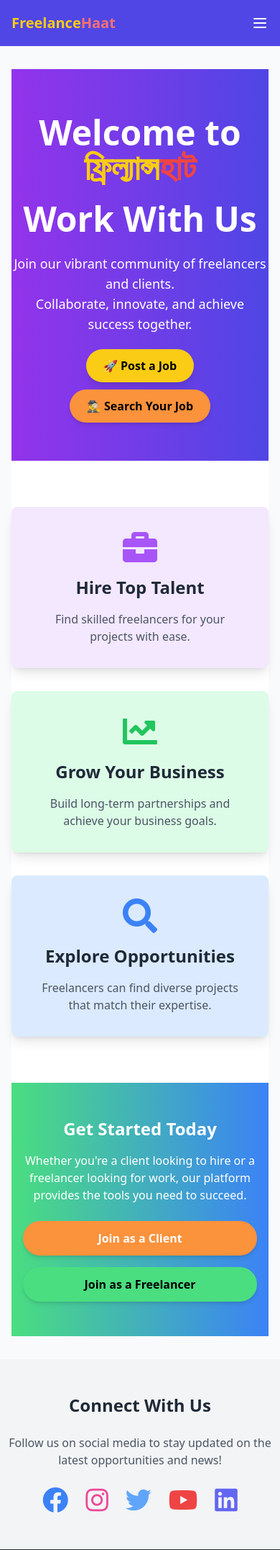
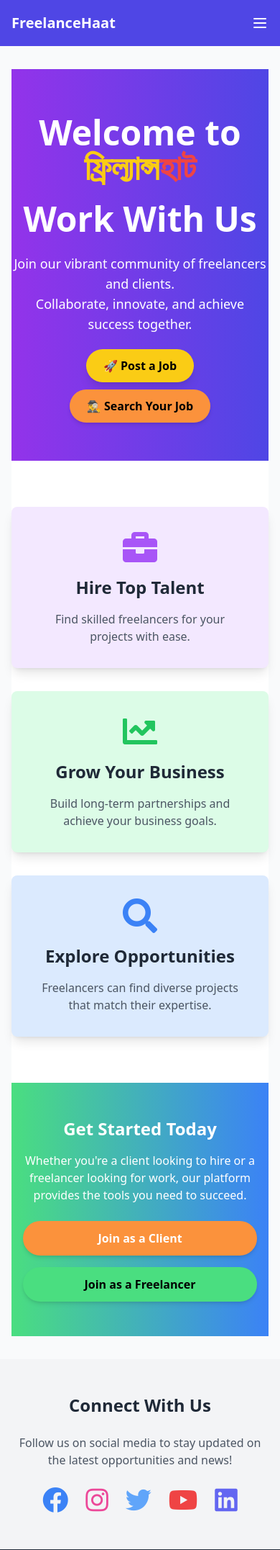
Before and after one commit to emon-shikder/FreelanceHaat, a Django app: page / in a window 390 px wide. Shown: the top 2153 px of the page at 72% size. Run offline with Django 5.2, Linux system fonts and the light colour scheme; some libraries are stand-ins or nearby versions.

Commit message:
Responsive Problem Solved

```diff
--- a/templates/base.html
+++ b/templates/base.html
@@ -18,7 +18,7 @@
                     <!-- Logo -->
                     <div class="flex items-center">
                         <a href="{% url 'users:home' %}" class="text-white font-bold text-xl">
-                            <span class="text-yellow-400">Freelance</span><span class="text-red-400">Haat</span>
+                            FreelanceHaat
                         </a>
                     </div>
                     <!-- Mobile menu button -->
@@ -78,7 +78,9 @@
     <div class="bg-gray-100 py-12">
         <div class="container mx-auto text-center">
             <h3 class="text-2xl font-bold text-gray-800 md:text-lg max-w-lg md:max-w-2xl mx-auto mb-6 md:mb-8">Connect With Us</h3>
+            <div class="container mx-auto px-4 text-center">
             <p class="text-gray-600 md:text-lg max-w-lg md:max-w-2xl mx-auto mb-6 md:mb-8">Follow us on social media to stay updated on the latest opportunities and news!</p>
+            </div>
             <div class="flex justify-center gap-6 text-4xl">
                 <a href="#" class="text-blue-500 hover:text-blue-600 transition">
                     <i class="fab fa-facebook"></i>
--- a/templates/home.html
+++ b/templates/home.html
@@ -7,7 +7,7 @@
             <!-- Freelancer Dashboard -->
             <div class="bg-gradient-to-r from-purple-600 to-indigo-700 py-16 text-white">
                 <div class="container mx-auto text-center">
-                    <h1 class="text-5xl font-extrabold mb-6">Welcome, {{ user.first_name }} {{ user.last_name }}👋</h1>
+                    <h1 class="text-3xl sm:text-4xl md:text-5xl font-extrabold mb-4 sm:mb-6">Welcome, {{ user.first_name }} {{ user.last_name }}👋</h1>
                     <p class="text-lg max-w-3xl mx-auto mb-8">
                         Explore projects tailored to your skills and grow your freelancing career!
                     </p>
@@ -56,7 +56,7 @@
             <!-- Client Dashboard -->
             <div class="bg-gradient-to-r from-purple-500 to-indigo-600 py-16 text-white">
                 <div class="container mx-auto text-center">
-                    <h1 class="text-5xl font-extrabold mb-6">Welcome, {{ user.first_name }} {{ user.last_name }} 👋</h1>
+                    <h1 class="text-3xl sm:text-4xl md:text-5xl font-extrabold mb-4 sm:mb-6">Welcome, {{ user.first_name }} {{ user.last_name }} 👋</h1>
                     <p class="text-lg max-w-3xl mx-auto mb-8">
                         Post jobs, manage freelancers, and bring your projects to life!
                     </p>
```
